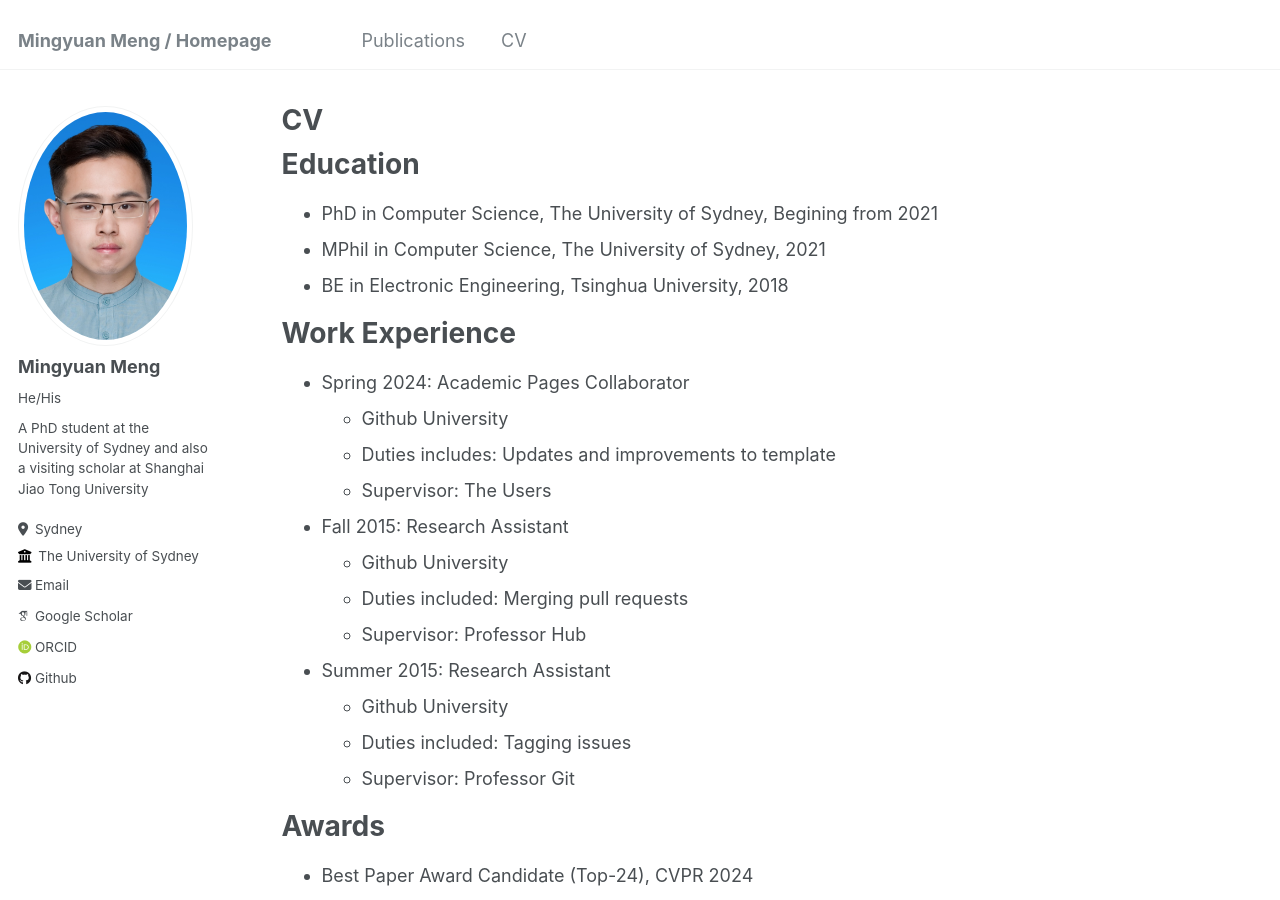
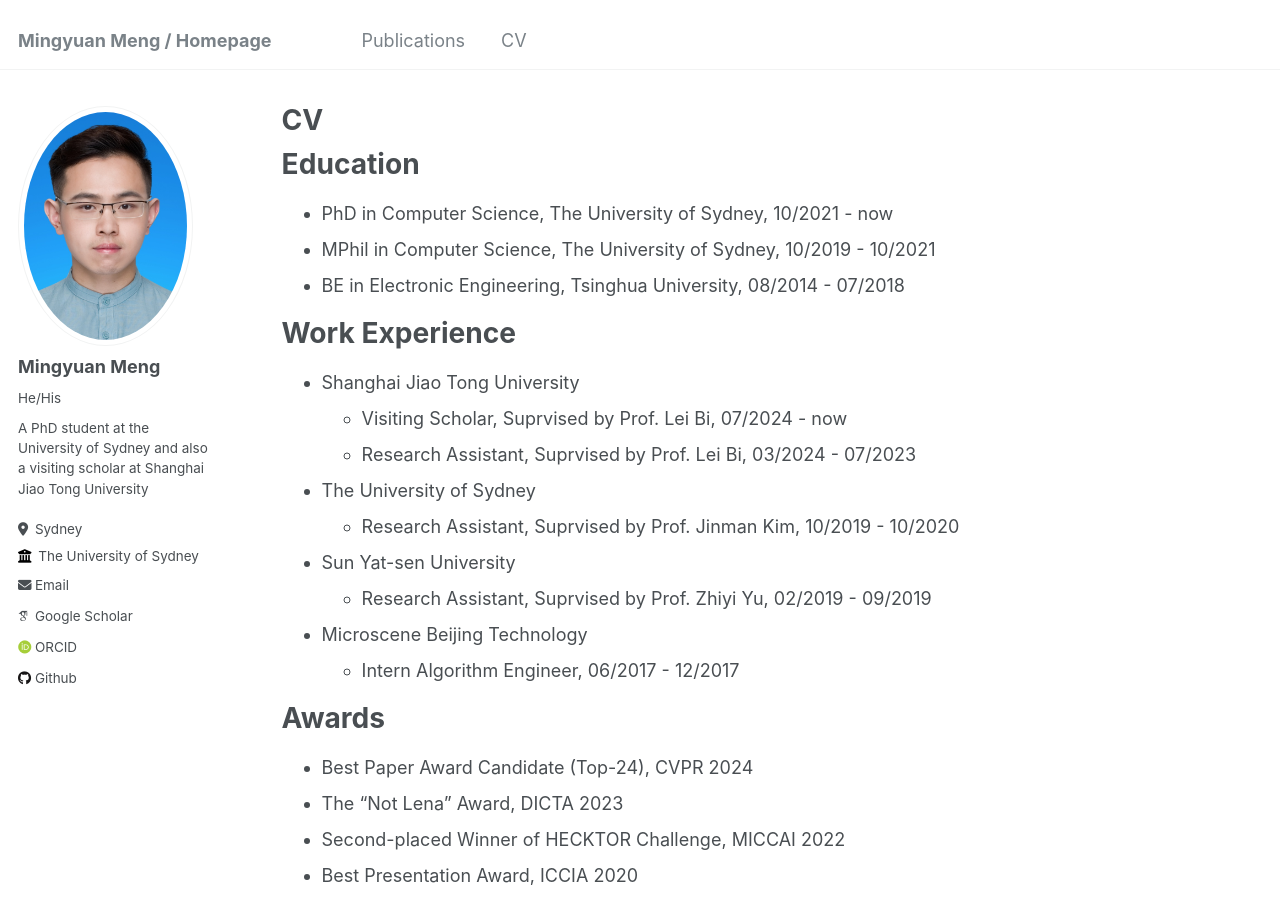
Before and after one commit to MungoMeng/mungomeng.github.io, a Jekyll site: the page built from _pages/cv.md, in a window 1280 px wide and 900 px high. Built offline with Jekyll 4.4.1, drawn with Linux system fonts in a browser that asks for light colours; some web fonts are replaced.

Commit message:
Update cv.md

```diff
--- a/_pages/cv.md
+++ b/_pages/cv.md
@@ -11,26 +11,24 @@ redirect_from:
 
 Education
 ======
-* PhD in Computer Science, The University of Sydney, Begining from 2021
-* MPhil in Computer Science, The University of Sydney, 2021
-* BE in Electronic Engineering, Tsinghua University, 2018
+* PhD in Computer Science, The University of Sydney, 10/2021 - now
+* MPhil in Computer Science, The University of Sydney, 10/2019 - 10/2021
+* BE in Electronic Engineering, Tsinghua University, 08/2014 - 07/2018
 
 Work Experience
 ======
-* Spring 2024: Academic Pages Collaborator
-  * Github University
-  * Duties includes: Updates and improvements to template
-  * Supervisor: The Users
+* Shanghai Jiao Tong University
+  * Visiting Scholar, Suprvised by Prof. Lei Bi, 07/2024 - now
+  * Research Assistant, Suprvised by Prof. Lei Bi, 03/2024 - 07/2023
 
-* Fall 2015: Research Assistant
-  * Github University
-  * Duties included: Merging pull requests
-  * Supervisor: Professor Hub
+* The University of Sydney
+  * Research Assistant, Suprvised by Prof. Jinman Kim, 10/2019 - 10/2020
 
-* Summer 2015: Research Assistant
-  * Github University
-  * Duties included: Tagging issues
-  * Supervisor: Professor Git
+* Sun Yat-sen University
+  * Research Assistant, Suprvised by Prof. Zhiyi Yu, 02/2019 - 09/2019
+
+* Microscene Beijing Technology
+  * Intern Algorithm Engineer, 06/2017 - 12/2017
 
 Awards
 ======
```
